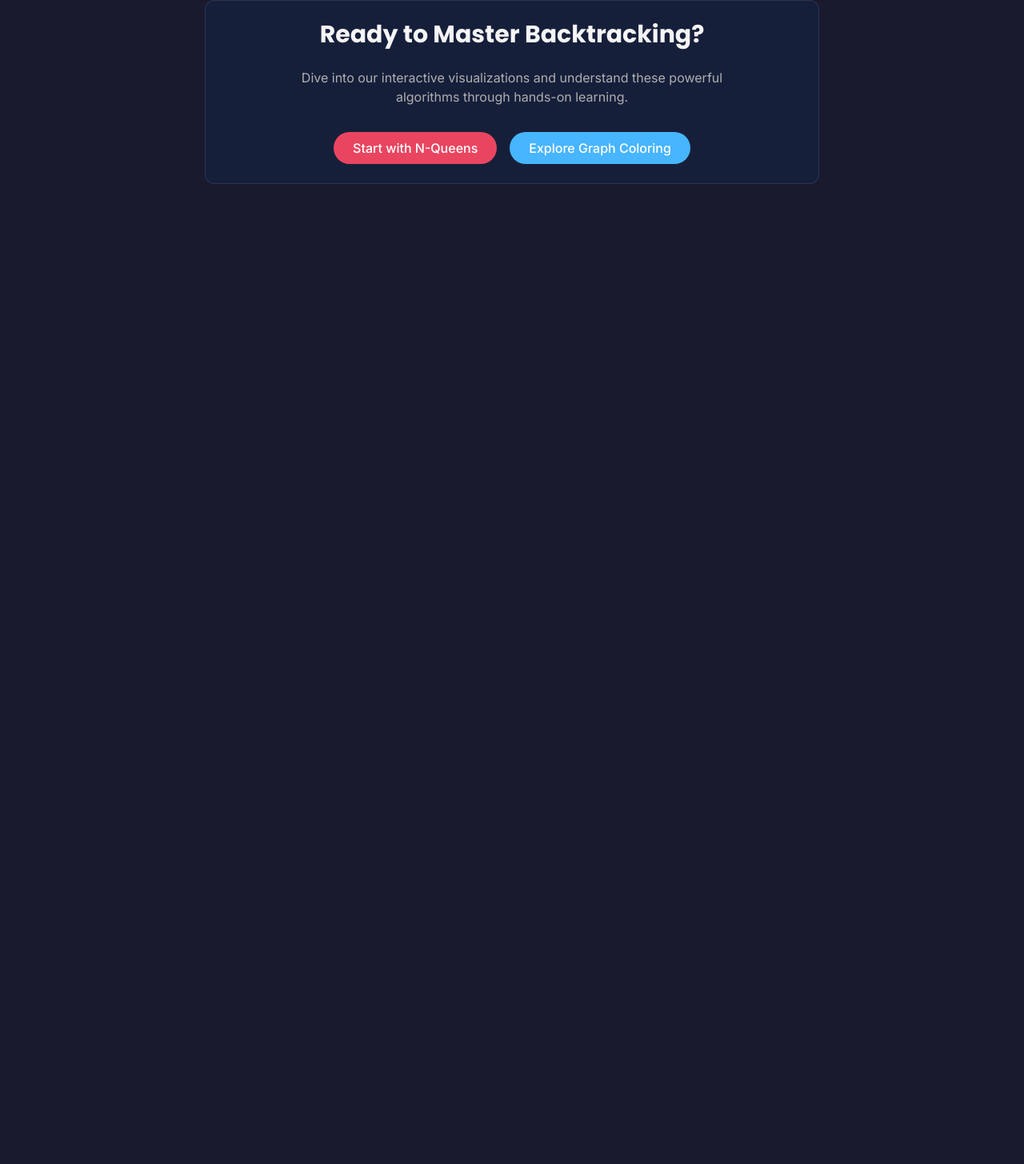
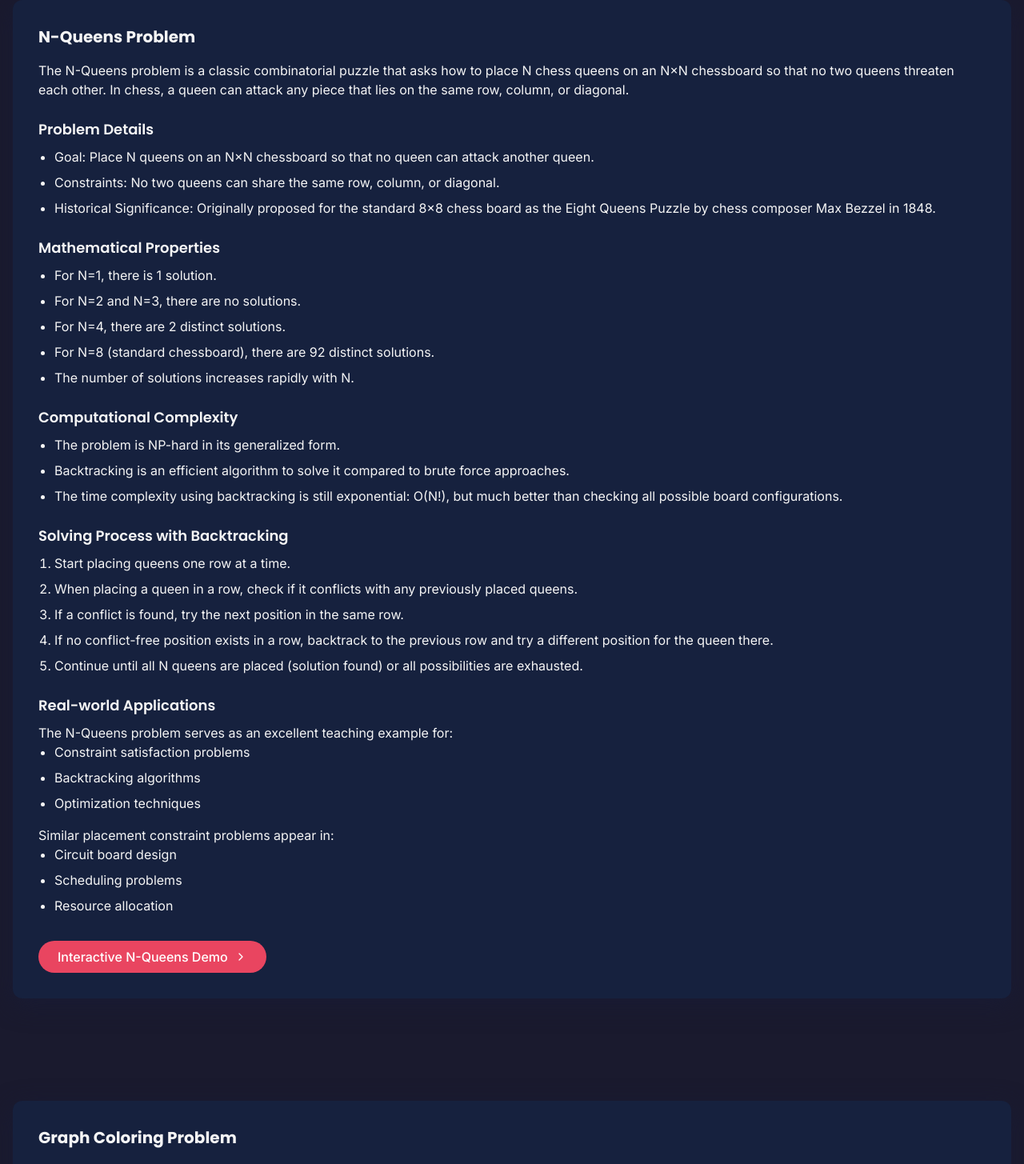
Before and after one commit to Aripreet-Das/algo-visual-explorer, a React (Vite) app: page / in a window 1280 px wide. Shown: the part 1256-2711 px from the top of the page at 80% size. Before the commit the page ends 1582 px from the top, so only its background shows below. Built offline with nearby package versions, Linux system fonts and the light colour scheme; the HTML template or start-up script is replaced by a standard one.

Commit message:
Refactor: Update algorithm details
Update the algorithm details for N-Queens and Graph Coloring problems.
Remove the "Explore N-Queen", "Try Graph Colouring", "N-Queen" and "Graph Colouring" elements.

```diff
--- a/src/components/Navbar.tsx
+++ b/src/components/Navbar.tsx
@@ -24,18 +24,6 @@ const Navbar = () => {
           >
             Home
           </Link>
-          <Link
-            to="/n-queens"
-            className={`font-medium text-sm transition-all ${isActive('/n-queens') ? 'text-bright-coral' : 'text-light-gray hover:text-off-white'}`}
-          >
-            N-Queens
-          </Link>
-          <Link
-            to="/graph-coloring"
-            className={`font-medium text-sm transition-all ${isActive('/graph-coloring') ? 'text-bright-coral' : 'text-light-gray hover:text-off-white'}`}
-          >
-            Graph Coloring
-          </Link>
           <a
             href="https://www.canva.com/design/DAGi4kZRnhU/ja-rvrEqkszUAat4In0rcg/edit?utm_content=DAGi4kZRnhU&utm_campaign=designshare&utm_medium=link2&utm_source=sharebutton"
             target="_blank"
--- a/src/pages/Index.tsx
+++ b/src/pages/Index.tsx
@@ -5,6 +5,117 @@ import { ChevronRight, Crown, Code, Search } from "lucide-react";
 
 const Index = () => {
   const [showMore, setShowMore] = useState(false);
+
+  const nQueensDetailedInfo = `
+    <h3 class="text-xl font-bold mb-4">N-Queens Problem</h3>
+    <p>The N-Queens problem is a classic combinatorial puzzle that asks how to place N chess queens on an N×N chessboard so that no two queens threaten each other. In chess, a queen can attack any piece that lies on the same row, column, or diagonal.</p>
+
+    <h4 class="text-lg font-semibold mt-6 mb-2">Problem Details</h4>
+    <ul class="list-disc pl-5 space-y-2">
+      <li>Goal: Place N queens on an N×N chessboard so that no queen can attack another queen.</li>
+      <li>Constraints: No two queens can share the same row, column, or diagonal.</li>
+      <li>Historical Significance: Originally proposed for the standard 8×8 chess board as the Eight Queens Puzzle by chess composer Max Bezzel in 1848.</li>
+    </ul>
+
+    <h4 class="text-lg font-semibold mt-6 mb-2">Mathematical Properties</h4>
+    <ul class="list-disc pl-5 space-y-2">
+      <li>For N=1, there is 1 solution.</li>
+      <li>For N=2 and N=3, there are no solutions.</li>
+      <li>For N=4, there are 2 distinct solutions.</li>
+      <li>For N=8 (standard chessboard), there are 92 distinct solutions.</li>
+      <li>The number of solutions increases rapidly with N.</li>
+    </ul>
+
+    <h4 class="text-lg font-semibold mt-6 mb-2">Computational Complexity</h4>
+    <ul class="list-disc pl-5 space-y-2">
+      <li>The problem is NP-hard in its generalized form.</li>
+      <li>Backtracking is an efficient algorithm to solve it compared to brute force approaches.</li>
+      <li>The time complexity using backtracking is still exponential: O(N!), but much better than checking all possible board configurations.</li>
+    </ul>
+
+    <h4 class="text-lg font-semibold mt-6 mb-2">Solving Process with Backtracking</h4>
+    <ol class="list-decimal pl-5 space-y-2">
+      <li>Start placing queens one row at a time.</li>
+      <li>When placing a queen in a row, check if it conflicts with any previously placed queens.</li>
+      <li>If a conflict is found, try the next position in the same row.</li>
+      <li>If no conflict-free position exists in a row, backtrack to the previous row and try a different position for the queen there.</li>
+      <li>Continue until all N queens are placed (solution found) or all possibilities are exhausted.</li>
+    </ol>
+
+    <h4 class="text-lg font-semibold mt-6 mb-2">Real-world Applications</h4>
+    <p>The N-Queens problem serves as an excellent teaching example for:</p>
+    <ul class="list-disc pl-5 space-y-2">
+      <li>Constraint satisfaction problems</li>
+      <li>Backtracking algorithms</li>
+      <li>Optimization techniques</li>
+    </ul>
+
+    <p class="mt-4">Similar placement constraint problems appear in:</p>
+    <ul class="list-disc pl-5 space-y-2">
+      <li>Circuit board design</li>
+      <li>Scheduling problems</li>
+      <li>Resource allocation</li>
+    </ul>
+  `;
+
+  const graphColoringDetailedInfo = `
+    <h3 class="text-xl font-bold mb-4">Graph Coloring Problem</h3>
+    <p>The Graph Coloring Problem involves assigning colors to elements of a graph subject to certain constraints. The most common variant is vertex coloring, where adjacent vertices must have different colors.</p>
+
+    <h4 class="text-lg font-semibold mt-6 mb-2">Problem Details</h4>
+    <ul class="list-disc pl-5 space-y-2">
+      <li>Goal: Assign colors to each vertex of a graph so that no two adjacent vertices share the same color.</li>
+      <li>Optimization Goal: Minimize the number of colors used.</li>
+      <li>Chromatic Number: The minimum number of colors needed to color a graph G is called its chromatic number, χ(G).</li>
+    </ul>
+
+    <h4 class="text-lg font-semibold mt-6 mb-2">Graph Types and Their Properties</h4>
+    <ul class="list-disc pl-5 space-y-2">
+      <li>Complete Graph (Kn): Requires exactly n colors (all vertices are adjacent).</li>
+      <li>Bipartite Graph: Requires exactly 2 colors (vertices can be divided into two independent sets).</li>
+      <li>Planar Graphs: Require at most 4 colors (Four Color Theorem).</li>
+      <li>Cycle Graphs:
+        <ul class="list-disc pl-5 mt-1">
+          <li>Even-length cycles need 2 colors.</li>
+          <li>Odd-length cycles need 3 colors.</li>
+        </ul>
+      </li>
+    </ul>
+
+    <h4 class="text-lg font-semibold mt-6 mb-2">Computational Complexity</h4>
+    <ul class="list-disc pl-5 space-y-2">
+      <li>Determining if a graph can be colored with k colors is NP-complete for k ≥ 3.</li>
+      <li>Finding the chromatic number of a graph is NP-hard.</li>
+      <li>Even approximating the chromatic number within certain factors is NP-hard.</li>
+    </ul>
+
+    <h4 class="text-lg font-semibold mt-6 mb-2">Solving Process with Backtracking</h4>
+    <ol class="list-decimal pl-5 space-y-2">
+      <li>Start by assigning the first color to the first vertex.</li>
+      <li>Move to the next vertex and assign the first available color that doesn't conflict with its neighbors.</li>
+      <li>If no color is available, backtrack to the previous vertex and try a different color.</li>
+      <li>Continue until all vertices are colored (solution found) or all possibilities are exhausted.</li>
+      <li>To find the minimum number of colors, solve repeatedly with a decreasing number of allowed colors.</li>
+    </ol>
+
+    <h4 class="text-lg font-semibold mt-6 mb-2">Heuristic Approaches</h4>
+    <p>Several heuristics exist for approximate solutions:</p>
+    <ul class="list-disc pl-5 space-y-2">
+      <li>Greedy Coloring: Process vertices in a specific order, assigning the lowest possible color index at each step.</li>
+      <li>DSatur (Degree of Saturation): Prioritize vertices with more differently-colored neighbors.</li>
+      <li>Welsh-Powell Algorithm: Sort vertices by degree and color them in that order.</li>
+    </ul>
+
+    <h4 class="text-lg font-semibold mt-6 mb-2">Real-world Applications</h4>
+    <ul class="list-disc pl-5 space-y-2">
+      <li>Scheduling Problems: Assigning time slots without conflicts (e.g., exam scheduling).</li>
+      <li>Register Allocation: Optimizing variable storage in computer programs.</li>
+      <li>Frequency Assignment: Allocating frequencies to radio transmitters to avoid interference.</li>
+      <li>Map Coloring: Ensuring adjacent regions have different colors.</li>
+      <li>Pattern Recognition: Separating different regions in image processing.</li>
+      <li>Sudoku Puzzles: Can be formulated as graph coloring problems.</li>
+    </ul>
+  `;
 
   return (
     <div className="container mx-auto py-8 px-4">
@@ -17,14 +128,6 @@ const Index = () => {
           <p className="text-light-gray text-lg max-w-xl">
             Explore and understand complex backtracking algorithms through step-by-step interactive visualizations. Perfect for students, educators, and algorithm enthusiasts.
           </p>
-          <div className="flex flex-wrap gap-4 pt-4">
-            <Link to="/n-queens" className="btn-primary flex items-center gap-2">
-              Explore N-Queens <ChevronRight size={20} />
-            </Link>
-            <Link to="/graph-coloring" className="btn-secondary flex items-center gap-2">
-              Try Graph Coloring <ChevronRight size={20} />
-            </Link>
-          </div>
         </div>
         <div className="flex-1 flex justify-center">
           <div className="w-full max-w-md aspect-square relative animate-fade-in">
@@ -64,9 +167,12 @@ const Index = () => {
             <p className="text-light-gray mb-6">
               Place N queens on an N×N chessboard so that no two queens threaten each other.
             </p>
-            <Link to="/n-queens" className="text-bright-coral hover:text-bright-coral/80 flex items-center gap-1 mt-auto">
+            <button
+              onClick={() => document.getElementById('n-queens-details')?.scrollIntoView({ behavior: 'smooth' })}
+              className="text-bright-coral hover:text-bright-coral/80 flex items-center gap-1 mt-auto"
+            >
               Learn More <ChevronRight size={16} />
-            </Link>
+            </button>
           </div>
 
           {/* Graph Coloring Feature */}
@@ -78,9 +184,12 @@ const Index = () => {
             <p className="text-light-gray mb-6">
               Assign colors to graph vertices such that no adjacent vertices share the same color.
             </p>
-            <Link to="/graph-coloring" className="text-bright-blue hover:text-bright-blue/80 flex items-center gap-1 mt-auto">
+            <button
+              onClick={() => document.getElementById('graph-coloring-details')?.scrollIntoView({ behavior: 'smooth' })}
+              className="text-bright-blue hover:text-bright-blue/80 flex items-center gap-1 mt-auto"
+            >
               Learn More <ChevronRight size={16} />
-            </Link>
+            </button>
           </div>
 
           {/* Backtracking Overview */}
@@ -132,34 +241,29 @@ const Index = () => {
               <li>Finding paths (Maze solving, Hamiltonian Path)</li>
               <li>Game playing (Chess, Checkers)</li>
             </ul>
-
-            <div className="flex justify-center">
-              <div className="flex gap-4">
-                <Link to="/n-queens" className="btn-primary">
-                  Try N-Queens
-                </Link>
-                <Link to="/graph-coloring" className="btn-secondary">
-                  Try Graph Coloring
-                </Link>
-              </div>
-            </div>
           </div>
         </section>
       )}
 
-      {/* CTA Section */}
-      <section className="py-16 text-center">
-        <div className="mx-auto max-w-3xl glass-panel">
-          <h2 className="text-3xl font-bold mb-6">Ready to Master Backtracking?</h2>
-          <p className="text-light-gray mb-8 max-w-xl mx-auto">
-            Dive into our interactive visualizations and understand these powerful algorithms through hands-on learning.
-          </p>
-          <div className="flex justify-center gap-4">
-            <Link to="/n-queens" className="btn-primary">
-              Start with N-Queens
+      {/* N-Queens Detailed Section */}
+      <section id="n-queens-details" className="py-16">
+        <div className="card p-8">
+          <div dangerouslySetInnerHTML={{ __html: nQueensDetailedInfo }} className="prose prose-invert max-w-none" />
+          <div className="mt-8">
+            <Link to="/n-queens" className="btn-primary inline-flex items-center gap-2">
+              Interactive N-Queens Demo <ChevronRight size={16} />
             </Link>
-            <Link to="/graph-coloring" className="btn-secondary">
-              Explore Graph Coloring
+          </div>
+        </div>
+      </section>
+
+      {/* Graph Coloring Detailed Section */}
+      <section id="graph-coloring-details" className="py-16">
+        <div className="card p-8">
+          <div dangerouslySetInnerHTML={{ __html: graphColoringDetailedInfo }} className="prose prose-invert max-w-none" />
+          <div className="mt-8">
+            <Link to="/graph-coloring" className="btn-primary inline-flex items-center gap-2">
+              Interactive Graph Coloring Demo <ChevronRight size={16} />
             </Link>
           </div>
         </div>
```
Also changed, not shown: src/components/InfoPanel.tsx (+6 -1 lines).
